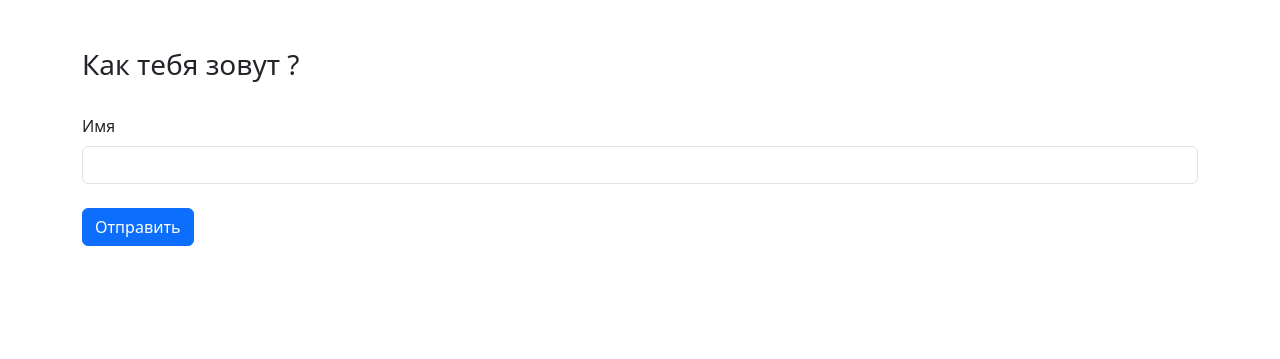
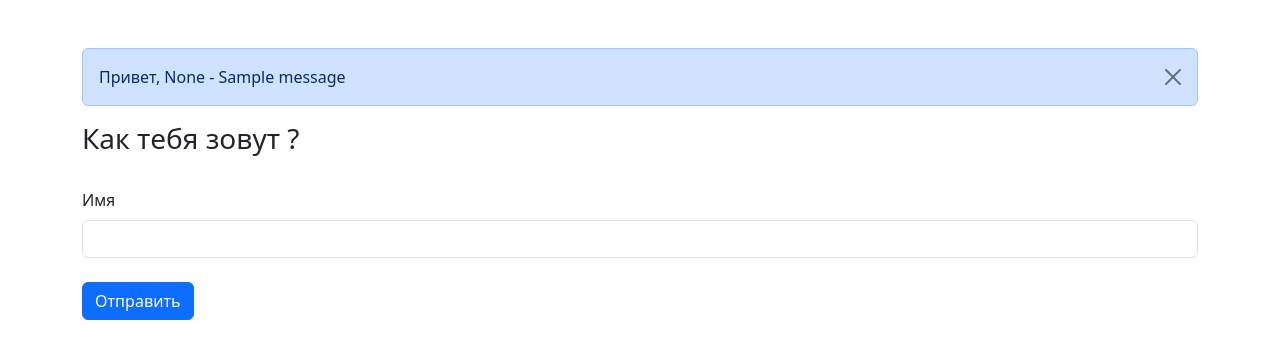
Before and after one commit to Nemosanima/FT, a Flask app: page /name in a window 1280 px wide. Shown: the part 56-415 px from the top of the page. Run offline with Flask 3, Linux system fonts and the light colour scheme; one stand-in notice (Sample message) is shown.

Commit message:
flash messages

```diff
--- a/src/app.py
+++ b/src/app.py
@@ -1,4 +1,4 @@
-from flask import Flask, render_template
+from flask import Flask, render_template, flash
 from flask_wtf import FlaskForm
 from wtforms import StringField, SubmitField
 from wtforms.validators import DataRequired
@@ -32,6 +32,7 @@
     if form.validate_on_submit():
         name = form.name.data
         form.name.data = ''
+        flash('Форма успешно отправлена')
     return render_template("app/name.html",
                            name=name,
                            form=form
--- a/src/templates/app/name.html
+++ b/src/templates/app/name.html
@@ -6,6 +6,12 @@
 
 {% block content %}
 <div class="container py-5">
+  {% for message in get_flashed_messages() %}
+  <div class="alert alert-primary alert-dismissible fade show" role="alert">
+    Привет, {{ name }} - {{ message }}
+    <button type="button" class="btn-close" data-bs-dismiss="alert" aria-label="Close"></button>
+  </div>
+  {% endfor %}
   {% if name %}
   <h3>Привет, {{ name }}</h3>
   {% else %}
--- a/src/templates/base.html
+++ b/src/templates/base.html
@@ -14,6 +14,6 @@
 </header>
 {% block content %}
 {% endblock %}
-<link href="https://cdn.jsdelivr.net/npm/bootstrap@5.3.0-alpha3/dist/css/bootstrap.min.css" rel="stylesheet" integrity="sha384-KK94CHFLLe+nY2dmCWGMq91rCGa5gtU4mk92HdvYe+M/SXH301p5ILy+dN9+nJOZ" crossorigin="anonymous">
+<script src="https://cdn.jsdelivr.net/npm/bootstrap@5.3.0-alpha3/dist/js/bootstrap.bundle.min.js" integrity="sha384-ENjdO4Dr2bkBIFxQpeoTz1HIcje39Wm4jDKdf19U8gI4ddQ3GYNS7NTKfAdVQSZe" crossorigin="anonymous"></script>
 </body>
 </html>
```
